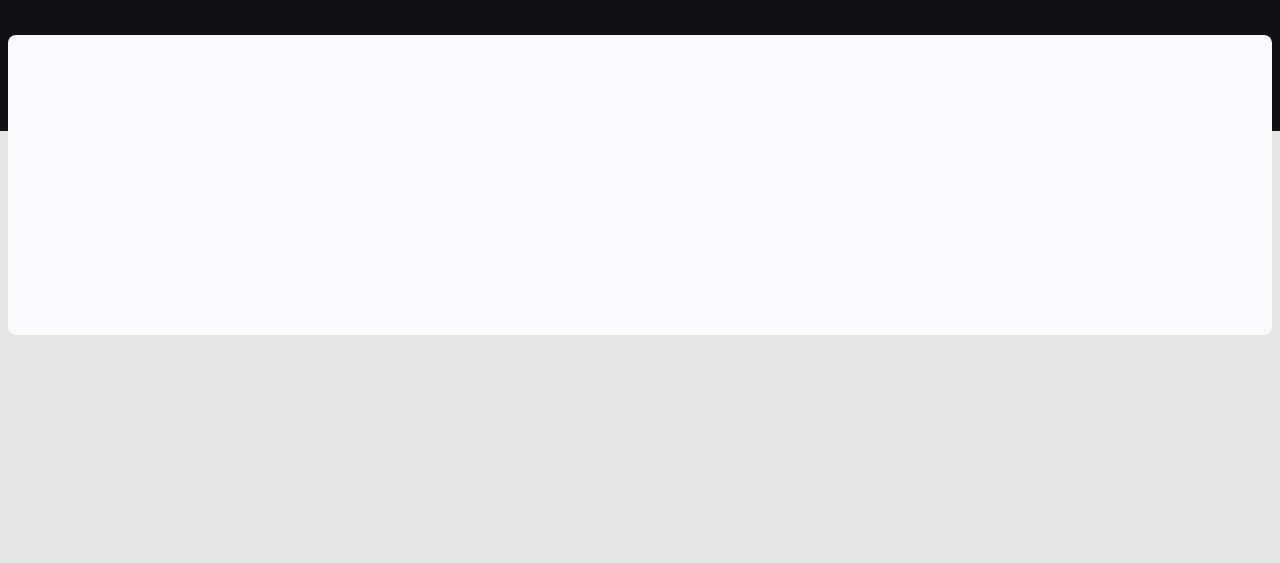
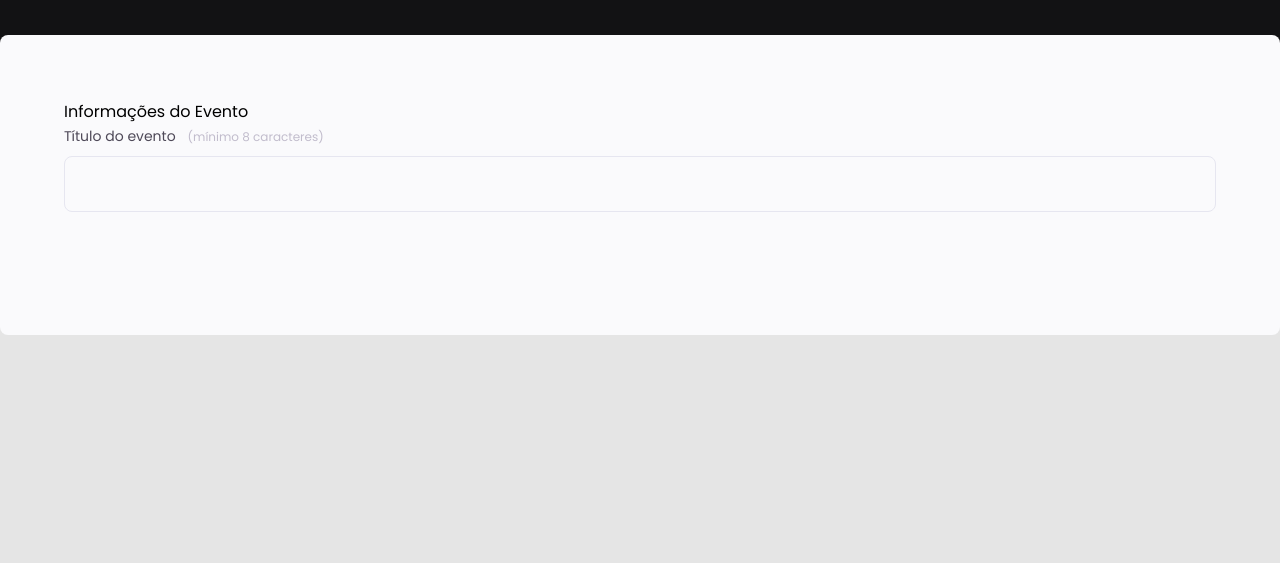
Before and after one commit to brunobandeiraf/Explore_RocketSeat, a plain HTML site: page 03_Project/index.html in a window 1280 px wide. Shown: the part 237-800 px from the top of the page. Drawn offline with Linux system fonts and the light colour scheme.

Commit message:
project two

```diff
--- a/03_Project/index.html
+++ b/03_Project/index.html
@@ -17,6 +17,14 @@
             <p>O primeiro passo, é preencher esse formulário de inscrição.</p>
         </header>
         <form>
+            <fieldset>Informações do Evento</fieldset>
+
+            <div class="input-wrapper">
+                <label for="event-title">
+                    Título do evento<span>(mínimo 8 caracteres)</span>
+                </label>
+                <input type="text" id="event-title"/>
+            </div>
 
         </form>
     </div>
--- a/03_Project/style.css
+++ b/03_Project/style.css
@@ -1,3 +1,12 @@
+* {
+    margin: 0;
+    padding: 0;
+    box-sizing: border-box; /*vai respeitar a borda do objeto*/
+}
+body, input, button, select, textarea{
+    font-family: 'Poppins', sans-serif;
+}
+
 body {
     font-family: 'Poppins', sans-serif;
 
@@ -33,6 +42,8 @@ header h1 {
     font-size: 36px;
     line-height: 42px;
     color: white;
+
+    margin-bottom: 24px;
 }
 
 header p {
@@ -48,4 +59,61 @@ form {
     border-radius: 8px;
     min-height: 300px;
 
+    padding: 64px;
+
 }
+
+fieldset{
+    border: none;
+}
+
+fieldset legend{
+    font-family: 'Archivo', sans-serif;
+    font-weight: 600;
+    font-size: 24px;
+    line-height: 34px;
+
+    width: 100%;
+    border-bottom: 1px solid #E6E6F0;
+    padding: 16px;
+}
+
+.input-wrapper {
+    display: flex;
+    flex-direction: column;
+}
+
+.input-wrapper label{
+    font-size: 14px;
+    line-height: 24px;
+
+    color:#4E4958;
+
+    margin-bottom: 8px;
+}
+
+.input-wrapper label span {
+    margin-left: 12px;
+
+    font-size: 12px;
+    line-height: 20px;
+
+    color:#C1BCCC;
+}
+
+.input-wrapper input {
+    background: #FAFAFC;
+
+    border: 1px solid #E6E6F0;
+
+    border-radius: 8px;
+
+    height: 56px;
+
+    padding: 0 24px;
+
+    font-size: 56px;
+    line-height: 26px;
+
+    color: #C1BCCC;
+}
```
